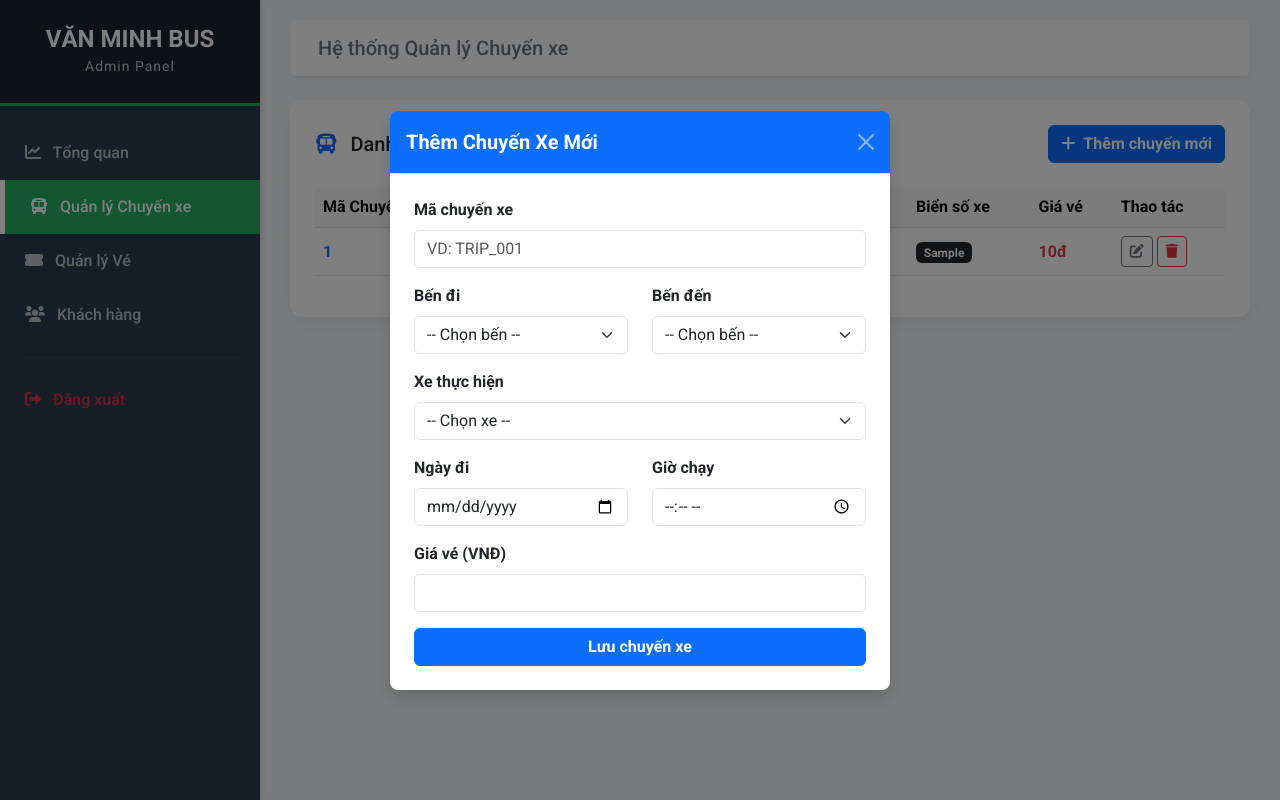
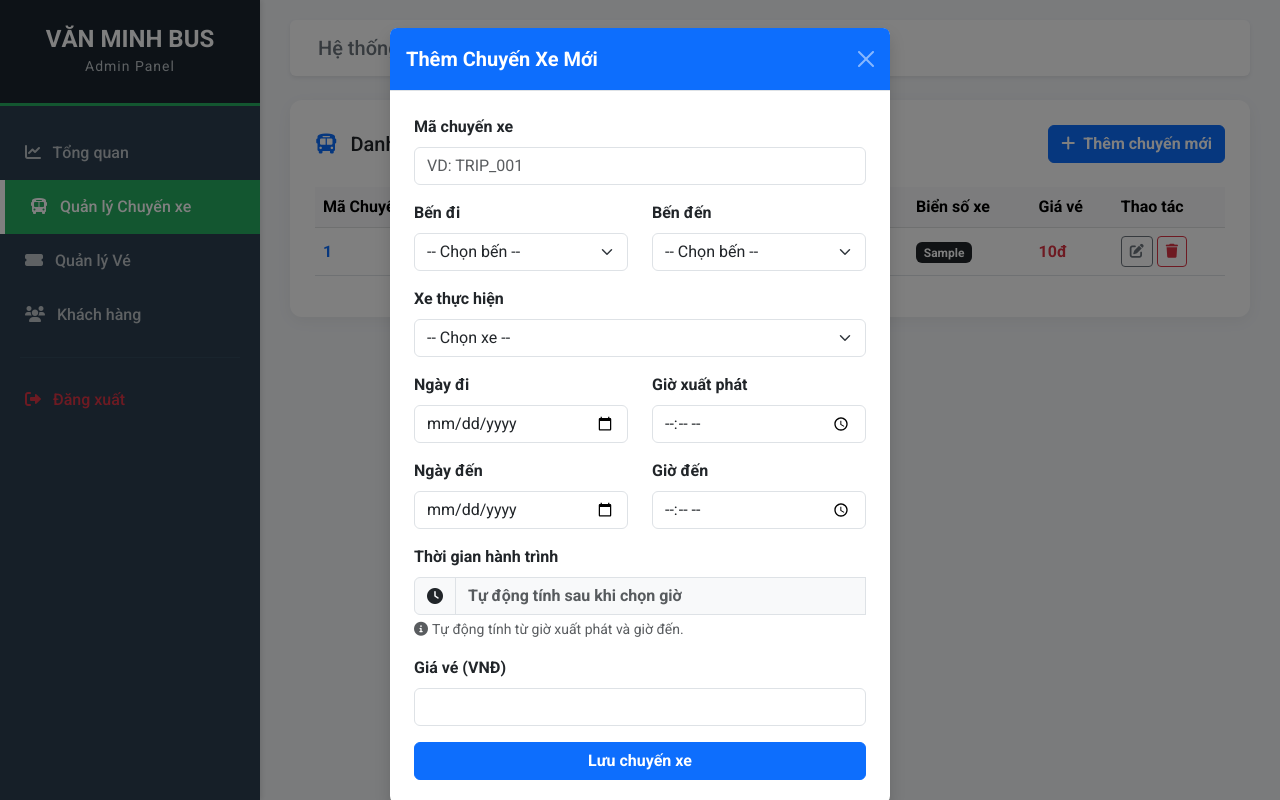
Before and after one commit to HoangLe26/Dbms_VanMinh, a Flask app: page /admin_trips in a window 1280 px wide, after a click on "Thêm chuyến mới". Run offline with Flask 3, Linux system fonts and the light colour scheme; the visitor is signed in with stand-in values (Sample User, id 1); tables that the repository leaves empty hold one stand-in row (values such as "Sample post").

Commit message:
fix admin

```diff
--- a/templates/admin_trips.html
+++ b/templates/admin_trips.html
@@ -131,12 +131,31 @@
                         <div class="row">
                             <div class="col-md-6 mb-3">
                                 <label class="form-label fw-bold">Ngày đi</label>
-                                <input type="date" class="form-control" name="departure_date" required>
+                                <input type="date" class="form-control" name="departure_date" id="add_dep_date" required>
                             </div>
                             <div class="col-md-6 mb-3">
-                                <label class="form-label fw-bold">Giờ chạy</label>
-                                <input type="time" class="form-control" name="departure_time" required>
+                                <label class="form-label fw-bold">Giờ xuất phát</label>
+                                <input type="time" class="form-control" name="departure_time" id="add_dep_time" oninput="calcAddDuration()" required>
                             </div>
+                        </div>
+                        <div class="row">
+                            <div class="col-md-6 mb-3">
+                                <label class="form-label fw-bold">Ngày đến</label>
+                                <input type="date" class="form-control" name="arrival_date" id="add_arr_date" required>
+                            </div>
+                            <div class="col-md-6 mb-3">
+                                <label class="form-label fw-bold">Giờ đến</label>
+                                <input type="time" class="form-control" name="arrival_time" id="add_arr_time" oninput="calcAddDuration()" required>
+                            </div>
+                        </div>
+                        <div class="mb-3">
+                            <label class="form-label fw-bold">Thời gian hành trình</label>
+                            <div class="input-group">
+                                <span class="input-group-text"><i class="fas fa-clock"></i></span>
+                                <input type="text" class="form-control bg-light fw-bold text-primary" id="add_duration_display" placeholder="Tự động tính sau khi chọn giờ" readonly>
+                                <input type="hidden" name="duration" id="add_duration_minutes">
+                            </div>
+                            <div class="form-text text-muted"><i class="fas fa-info-circle me-1"></i>Tự động tính từ giờ xuất phát và giờ đến.</div>
                         </div>
                         <div class="mb-3">
                             <label class="form-label fw-bold">Giá vé (VNĐ)</label>
@@ -191,12 +210,31 @@
                         <div class="row">
                             <div class="col-md-6 mb-3">
                                 <label class="form-label fw-bold">Ngày đi</label>
-                                <input type="date" id="edit_date" class="form-control" name="departure_date" required>
+                                <input type="date" id="edit_dep_date" class="form-control" name="departure_date" required>
                             </div>
                             <div class="col-md-6 mb-3">
-                                <label class="form-label fw-bold">Giờ chạy</label>
-                                <input type="time" id="edit_time" class="form-control" name="departure_time" required>
+                                <label class="form-label fw-bold">Giờ xuất phát</label>
+                                <input type="time" id="edit_dep_time" class="form-control" name="departure_time" oninput="calcEditDuration()" required>
                             </div>
+                        </div>
+                        <div class="row">
+                            <div class="col-md-6 mb-3">
+                                <label class="form-label fw-bold">Ngày đến</label>
+                                <input type="date" id="edit_arr_date" class="form-control" name="arrival_date" required>
+                            </div>
+                            <div class="col-md-6 mb-3">
+                                <label class="form-label fw-bold">Giờ đến</label>
+                                <input type="time" id="edit_arr_time" class="form-control" name="arrival_time" oninput="calcEditDuration()" required>
+                            </div>
+                        </div>
+                        <div class="mb-3">
+                            <label class="form-label fw-bold">Thời gian hành trình</label>
+                            <div class="input-group">
+                                <span class="input-group-text"><i class="fas fa-clock"></i></span>
+                                <input type="text" class="form-control bg-light fw-bold text-primary" id="edit_duration_display" placeholder="Tự động tính sau khi chọn giờ" readonly>
+                                <input type="hidden" name="duration" id="edit_duration_minutes">
+                            </div>
+                            <div class="form-text text-muted"><i class="fas fa-info-circle me-1"></i>Tự động tính từ giờ xuất phát và giờ đến.</div>
                         </div>
                         <div class="mb-3">
                             <label class="form-label fw-bold">Giá vé (VNĐ)</label>
@@ -212,10 +250,59 @@
     <script src="https://cdn.jsdelivr.net/npm/bootstrap@5.3.0/dist/js/bootstrap.bundle.min.js"></script>
 
     <script>
+    // ── Tính thời gian hành trình (dùng chung) ──
+    function calcDuration(depDateId, depTimeId, arrDateId, arrTimeId, displayId, hiddenId) {
+        const depDate = document.getElementById(depDateId).value;
+        const depTime = document.getElementById(depTimeId).value;
+        const arrDate = document.getElementById(arrDateId).value;
+        const arrTime = document.getElementById(arrTimeId).value;
+
+        if (!depDate || !depTime || !arrDate || !arrTime) {
+            document.getElementById(displayId).value = '';
+            document.getElementById(hiddenId).value = '';
+            return;
+        }
+
+        const dep = new Date(`${depDate}T${depTime}`);
+        const arr = new Date(`${arrDate}T${arrTime}`);
+        const diffMs = arr - dep;
+
+        if (diffMs <= 0) {
+            document.getElementById(displayId).value = '⚠️ Giờ đến phải sau giờ xuất phát!';
+            document.getElementById(hiddenId).value = '';
+            return;
+        }
+
+        const totalMins = Math.round(diffMs / 60000);
+        const hours = Math.floor(totalMins / 60);
+        const mins  = totalMins % 60;
+        document.getElementById(displayId).value = `${hours} giờ ${mins} phút`;
+        document.getElementById(hiddenId).value = totalMins;
+    }
+
+    function calcAddDuration() {
+        calcDuration('add_dep_date', 'add_dep_time', 'add_arr_date', 'add_arr_time',
+                     'add_duration_display', 'add_duration_minutes');
+    }
+
+    function calcEditDuration() {
+        calcDuration('edit_dep_date', 'edit_dep_time', 'edit_arr_date', 'edit_arr_time',
+                     'edit_duration_display', 'edit_duration_minutes');
+    }
+
+    // Khi thay đổi ngày cũng tính lại
+    ['add_dep_date','add_arr_date'].forEach(id =>
+        document.getElementById(id).addEventListener('change', calcAddDuration)
+    );
+    ['edit_arr_date','edit_dep_date'].forEach(id =>
+        document.getElementById(id).addEventListener('change', calcEditDuration)
+    );
+
     function openEditModal(id, date, time, price, start, end, license) {
         document.getElementById('edit_trip_id').value = id;
-        document.getElementById('edit_date').value = date;
-        document.getElementById('edit_time').value = time;
+        // date = 'YYYY-MM-DD', time = 'HH:MM:SS' -> lấy HH:MM
+        document.getElementById('edit_dep_date').value = date;
+        document.getElementById('edit_dep_time').value = time.substring(0, 5);
         document.getElementById('edit_price').value = price;
 
         // Chọn đúng option trong Dropdown
@@ -223,6 +310,12 @@
         document.getElementById('edit_end').value = end;
         document.getElementById('edit_license').value = license;
 
+        // Reset trường giờ đến
+        document.getElementById('edit_arr_date').value = '';
+        document.getElementById('edit_arr_time').value = '';
+        document.getElementById('edit_duration_display').value = '';
+        document.getElementById('edit_duration_minutes').value = '';
+
         var myModal = new bootstrap.Modal(document.getElementById('editTripModal'));
         myModal.show();
     }
```
Also changed, not shown: back_end/admin_action_trip.py (+25 -12 lines).
